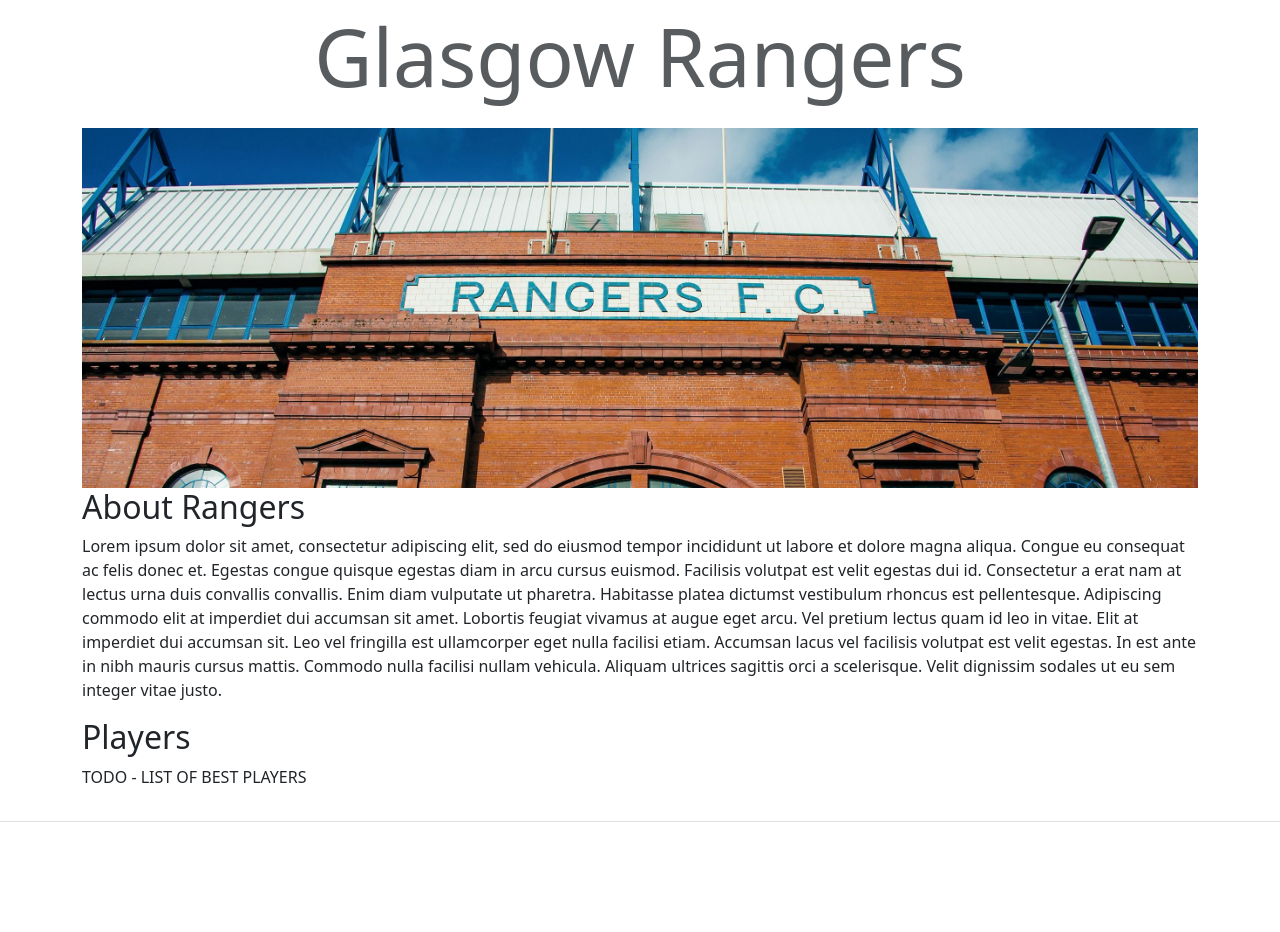
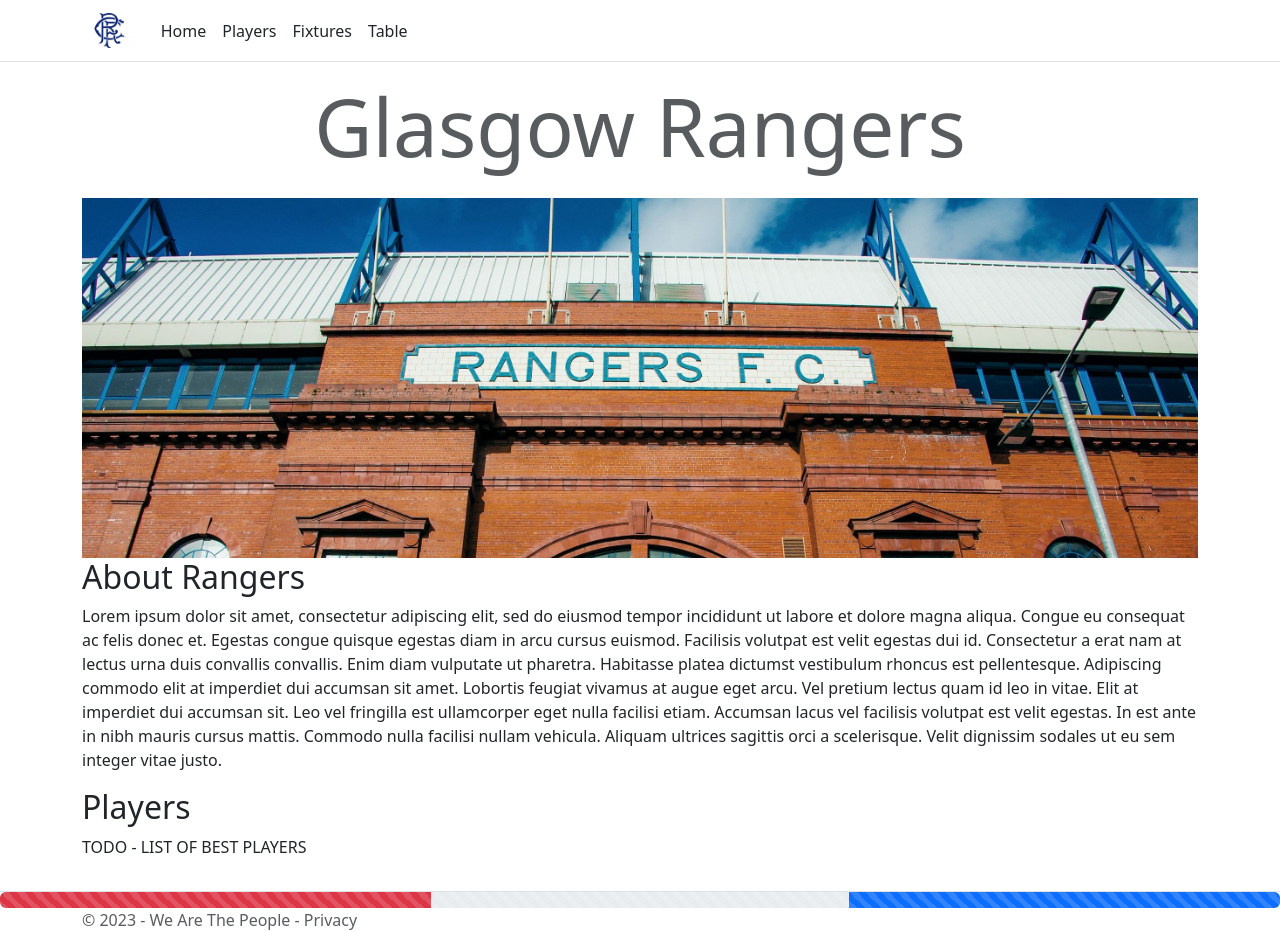
Before and after one commit to bo1690/rangers, a Flask app: page / in a window 1280 px wide. Before the commit the page ends 822 px from the top, so only its background shows below. Run offline with Flask 3, Linux system fonts and the light colour scheme.

Commit message:
Added template inheritance - content shared with other templates

```diff
--- a/main.py
+++ b/main.py
@@ -1,10 +1,12 @@
+import datetime
 from flask import Flask, render_template
+
 
 main = Flask(__name__)
 
 @main.route("/")
 def hello_world():
-    return render_template('home.html')
+    return render_template('home.html', curryear = datetime.datetime.today().year)
 
 if __name__ == "__main__":
     main.run(host="0.0.0.0", debug=True)
--- /dev/null
+++ b/templates/base.html
@@ -0,0 +1,68 @@
+<!DOCTYPE html>
+<html lang="en">
+<head>
+    <meta charset="utf-8" />
+    <meta name="viewport" content="width=device-width, initial-scale=1.0" />
+    <title>Glasgow Rangers</title>
+    <link href="https://cdn.jsdelivr.net/npm/bootstrap@5.3.1/dist/css/bootstrap.min.css" rel="stylesheet" integrity="sha384-4bw+/aepP/YC94hEpVNVgiZdgIC5+VKNBQNGCHeKRQN+PtmoHDEXuppvnDJzQIu9" crossorigin="anonymous">
+  <style>
+    #banner{
+      width: 100%;
+      height: 360px;
+      object-fit: cover;
+    }
+  </style>
+
+
+</head>
+<body>
+    <header>
+      <nav class="navbar navbar-expand-sm navbar-toggleable-sm navbar-light bg-white border-bottom box-shadow mb-3">
+        <div class="container">
+          <a class="navbar-brand"><img src="{{ url_for('static', filename='images/rangers_logo.jpg') }}" style="height:35px;">
+          </a>
+          <button class="navbar-toggler" type="button" data-toggle="collapse" data-target=".navbar-collapse" aria-controls="navbarSupportedContent"
+                  aria-expanded="false" aria-label="Toggle navigation">
+              <span class="navbar-toggler-icon"></span>
+          </button>
+          <div class="navbar-collapse collapse d-sm-inline-flex justify-content-between">
+              <ul class="navbar-nav flex-grow-1">
+                <li class="nav-item">
+                    <a class="nav-link text-dark">Home</a>
+                </li>
+                <li class="nav-item">
+                    <a class="nav-link text-dark">Players</a>
+                </li>
+                <li class="nav-item">
+                    <a class="nav-link text-dark">Fixtures</a>
+                </li>
+                <li class="nav-item">
+                    <a class="nav-link text-dark">Table</a>
+                </li>
+              </ul>
+          </div>
+        </div>
+      </nav>
+    </header>
+
+    <div class="container">
+      <main role="main" class="pb-3">
+        {% block content %} {% endblock %}
+      </main>
+    </div>
+
+    <footer class="border-top footer text-muted">
+        <div class="progress">
+            <div class="progress-bar progress-bar-striped bg-danger" role="progressbar" style="width: 34%" aria-valuenow="33" aria-valuemin="0" aria-valuemax="100">
+            </div>
+            <div class="progress-bar-striped" role="progressbar" style="width: 33%" aria-valuenow="33" aria-valuemin="0" aria-valuemax="100">
+            </div>
+            <div class="progress-bar progress-bar-striped" role="progressbar" style="width: 34%" aria-valuenow="34" aria-valuemin="0" aria-valuemax="100">
+            </div>
+        </div>
+        <div class="container">
+            &copy; {{ curryear }} - We Are The People - <a>Privacy</a>
+        </div>
+    </footer>
+</body>
+</html>
--- a/templates/home.html
+++ b/templates/home.html
@@ -1,40 +1,11 @@
-<!DOCTYPE html>
-<html lang="en">
-<head>
-    <meta charset="utf-8" />
-    <meta name="viewport" content="width=device-width, initial-scale=1.0" />
-    <title>Glasgow Rangers</title>
-    <link href="https://cdn.jsdelivr.net/npm/bootstrap@5.3.1/dist/css/bootstrap.min.css" rel="stylesheet" integrity="sha384-4bw+/aepP/YC94hEpVNVgiZdgIC5+VKNBQNGCHeKRQN+PtmoHDEXuppvnDJzQIu9" crossorigin="anonymous">
-  <style>
-    #banner{
-      width: 100%;
-      height: 360px;
-      object-fit: cover;
-    }
-  </style>
+{% extends 'base.html' %}
 
-
-</head>
-<body>
-    <header>
-    </header>
-
-
-
-    <div class="container">
-      <main role="main" class="pb-3">
-        <h1 class="text-center text-body-secondary text-bold mt-2 mb-4 display-1"><strong>Glasgow Rangers</strong></h1>
-        <img id="banner"  src="{{ url_for('static', filename='images/ibrox_banner.jpeg') }}" height:"320" >
-        <h2>About Rangers</h2>
-        <p>Lorem ipsum dolor sit amet, consectetur adipiscing elit, sed do eiusmod tempor incididunt ut labore et dolore magna aliqua. Congue eu consequat ac felis donec et. Egestas congue quisque egestas diam in arcu cursus euismod. Facilisis volutpat est velit egestas dui id. Consectetur a erat nam at lectus urna duis convallis convallis. Enim diam vulputate ut pharetra. Habitasse platea dictumst vestibulum rhoncus est pellentesque. Adipiscing commodo elit at imperdiet dui accumsan sit amet. Lobortis feugiat vivamus at augue eget arcu. Vel pretium lectus quam id leo in vitae. Elit at imperdiet dui accumsan sit. Leo vel fringilla est ullamcorper eget nulla facilisi etiam. Accumsan lacus vel facilisis volutpat est velit egestas. In est ante in nibh mauris cursus mattis. Commodo nulla facilisi nullam vehicula. Aliquam ultrices sagittis orci a scelerisque. Velit dignissim sodales ut eu sem integer vitae justo.</p>
-        <h2>Players</h2>
-        <p>TODO - LIST OF BEST PLAYERS</p>
-      </main>
-    </div>
-
-
-
-    <footer class="border-top footer text-muted">
-    </footer>
-</body>
-</html>
+{% block content %}
+  <h1 class="text-center text-body-secondary text-bold mt-2 mb-4 display-1"><strong>Glasgow Rangers</strong>
+  </h1>
+  <img id="banner"  src="{{ url_for('static', filename='images/ibrox_banner.jpeg') }}" height:"320" >
+  <h2>About Rangers</h2>
+  <p>Lorem ipsum dolor sit amet, consectetur adipiscing elit, sed do eiusmod tempor incididunt ut labore et dolore magna aliqua. Congue eu consequat ac felis donec et. Egestas congue quisque egestas diam in arcu cursus euismod. Facilisis volutpat est velit egestas dui id. Consectetur a erat nam at lectus urna duis convallis convallis. Enim diam vulputate ut pharetra. Habitasse platea dictumst vestibulum rhoncus est pellentesque. Adipiscing commodo elit at imperdiet dui accumsan sit amet. Lobortis feugiat vivamus at augue eget arcu. Vel pretium lectus quam id leo in vitae. Elit at imperdiet dui accumsan sit. Leo vel fringilla est ullamcorper eget nulla facilisi etiam. Accumsan lacus vel facilisis volutpat est velit egestas. In est ante in nibh mauris cursus mattis. Commodo nulla facilisi nullam vehicula. Aliquam ultrices sagittis orci a scelerisque. Velit dignissim sodales ut eu sem integer vitae justo.</p>
+  <h2>Players</h2>
+  <p>TODO - LIST OF BEST PLAYERS</p>
+{% endblock %}
```
Also changed, not shown: static/images/rangers_logo.jpg (added).
